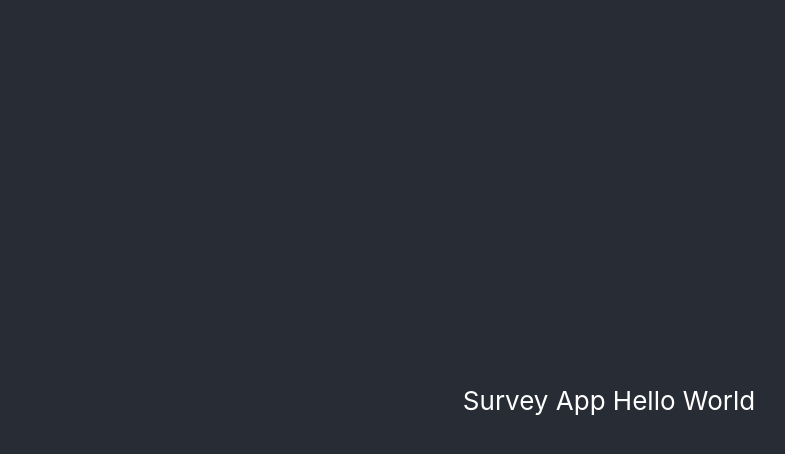
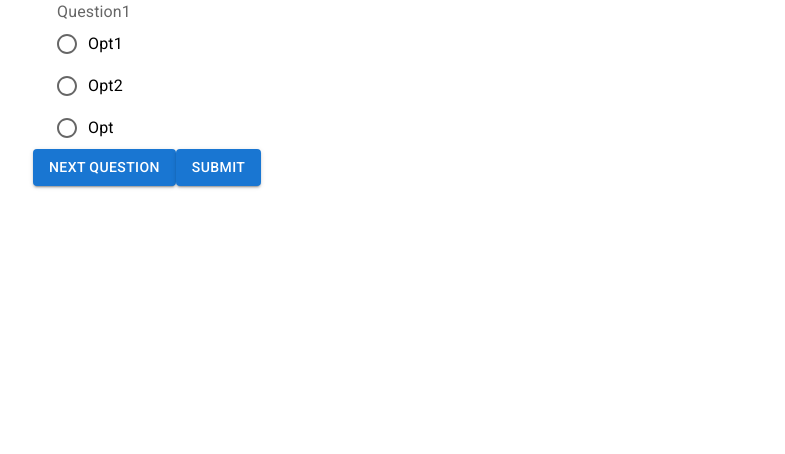
Before and after one commit to elementaryWat/survey-app, a React (Create React App) app: page / in a window 1280 px wide. Shown: the top 454 px of the page, without its empty margins (31-816 px from the left). Built offline with nearby package versions, Linux system fonts and the light colour scheme.

Commit message:
Initial Template Survey Form

```diff
--- a/package.json
+++ b/package.json
@@ -8,6 +8,7 @@
     "@mui/icons-material": "^5.6.1",
     "@mui/material": "^5.6.1",
     "cra-template": "1.1.3",
+    "formik": "^2.2.9",
     "react": "^18.0.0",
     "react-dom": "^18.0.0",
     "react-redux": "^7.2.8",
--- /dev/null
+++ b/public/data/sample.json
@@ -0,0 +1,54 @@
+{
+"title":"Sample Survey",
+   "image":"https://48tools.com/wp-content/uploads/2015/09/shortlink.png",
+   "questions":[
+      {
+         "text":"Question1",
+         "image":"https://interactive-examples.mdn.mozilla.net/media/cc0-images/grapefruit-slice-332-332.jpg",
+         "lifetimeSeconds":10,
+         "options":[
+            {
+               "text":"Opt1"
+            },
+            {
+               "text":"Opt2"
+            },
+            {
+               "text":"Opt"
+            }
+         ]
+      },
+      {
+         "text":"Question2",
+         "image":"https://filedn.com/ltOdFv1aqz1YIFhf4gTY8D7/ingus-info/BLOGS/Photography-stocks3/stock-photography-slider.jpg",
+         "lifetimeSeconds":5,
+         "options":[
+            {
+               "text":"Opt1"
+            },
+            {
+               "text":"Opt2"
+            },
+            {
+               "text":"Opt"
+            }
+         ]
+      },
+      {
+        "text":"Pregunta 2",
+        "image":"https://filedn.com/ltOdFv1aqz1YIFhf4gTY8D7/ingus-info/BLOGS/Photography-stocks3/stock-photography-slider.jpg",
+        "lifetimeSeconds":5,
+        "options":[
+            {
+               "text":"Opt1"
+            },
+            {
+               "text":"Opt2"
+            },
+            {
+               "text":"Opt"
+            }
+         ]
+     }
+   ]
+}
--- a/public/index.html
+++ b/public/index.html
@@ -40,6 +40,11 @@
         href="https://fonts.googleapis.com/icon?family=Material+Icons"
       />
     <!---------------------------------------------------->
+    <!--
+      Formik
+    -->
+    <script src="https://unpkg.com/formik/dist/formik.umd.production.min.js"></script>
+    <!---------------------------------------------------->
     <title>React App</title>
   </head>
   <body>
--- a/src/App.js
+++ b/src/App.js
@@ -1,13 +1,45 @@
+import { useEffect, useState } from 'react';
 import './App.css';
+import SurveyForm from './components/surveyForm';
 
 function App() {
+	const [questions, setQuestions] = useState([]);
+	const [answers, setAnswers] = useState([]);
+	const [currentQuestion, setCurrentQuestion] = useState(0);
+	const getData = async () => {
+		try {
+			const response = await fetch('./data/sample.json'
+				, {
+					headers: {
+						'Content-Type': 'application/json',
+						'Accept': 'application/json'
+					}
+				})
+			return response.json()
+		} catch (err) {
+			return {}
+		}
+	}
+
+	useEffect(() => {
+		async function fetchData() {
+			let data = await getData();
+			setQuestions(data?.questions);
+			console.log(data?.questions)
+		}
+		fetchData();
+	}, [])
+
+	const nextQuestion = (answer) => {
+		setCurrentQuestion(currentQuestion + 1)
+		setAnswers([...answers, answer])
+	}
+	const submit = async (answer) => {
+		console.log([...answers, answer]);
+	}
 	return (
-		<div className="App">
-			<header className="App-header">
-				<p>
-					Survey App Hello World
-				</p>
-			</header>
+		<div>
+			{(questions.length > 0) && <SurveyForm nextQuestion={nextQuestion} onSubmit={submit} questions={questions} currentQuestion={currentQuestion} />}
 		</div>
 	);
 }
--- /dev/null
+++ b/src/components/surveyForm/index.js
@@ -0,0 +1,49 @@
+import React from 'react'
+import PropTypes from 'prop-types'
+import { Button, Container, FormControl, FormControlLabel, FormLabel, Radio, RadioGroup } from '@mui/material'
+import { Formik } from 'formik';
+
+const SurveyForm = ({ nextQuestion, onSubmit, questions, currentQuestion }) => {
+    return (
+        <Container>
+            <Formik
+                initialValues={{ answer: -1 }}
+                onSubmit={(values) => {
+                    onSubmit(values.answer);
+                }}
+            >
+                {({
+                    values,
+                    handleChange,
+                    handleSubmit,
+                    setFieldValue
+                    /* and other goodies */
+                }) => (
+                    <form onSubmit={handleSubmit}>
+                        <Container>
+                            <FormControl>
+                                <FormLabel id={`answers-label`}>{questions[currentQuestion].text}</FormLabel>
+                                <RadioGroup
+                                    name={`answers-group`}
+                                >
+                                    {questions[currentQuestion].options.map((option, j) => <FormControlLabel key={j} control={<Radio name='answer' value={j} checked={values.answer == j} onChange={handleChange} />} label={option.text} />)}
+                                </RadioGroup>
+                            </FormControl>
+                        </Container>
+                        <Button variant="contained" onClick={() => { nextQuestion(values.answer); setFieldValue('answer', -1) }} disabled={currentQuestion == questions.length - 1}>Next question</Button>
+                        <Button variant="contained" type='submit'>Submit</Button>
+                    </form>
+                )}
+            </Formik>
+        </Container>
+    )
+}
+
+SurveyForm.propTypes = {
+    nextQuestion: PropTypes.func,
+    onSubmit: PropTypes.func,
+    questions: PropTypes.array,
+    currentQuestion: PropTypes.number
+}
+
+export default SurveyForm
```
Also changed, not shown: 1 other file (tests, documents, lock files or other folders).
